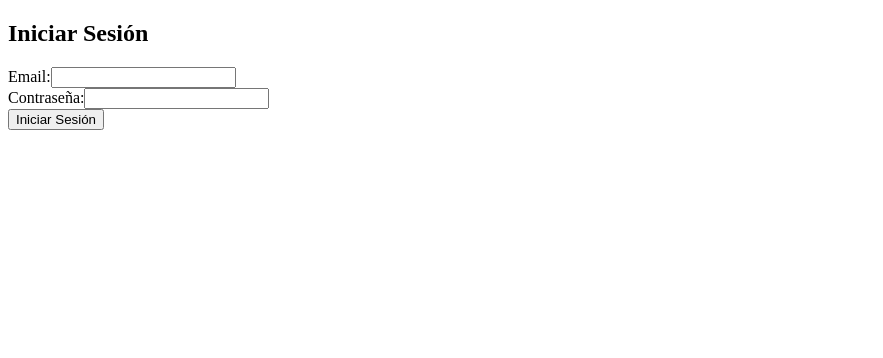
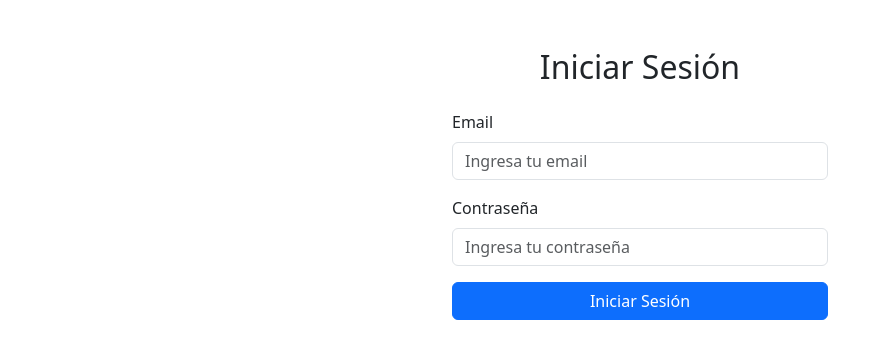
Before and after one commit to imanolof29/fiestas-dashboard, a React (Vite) app: page /signin in a window 1280 px wide. Shown: the top 358 px of the page, without its empty margins (0-883 px from the left). Built offline with nearby package versions, Linux system fonts and the light colour scheme.

Commit message:
add bootstrap

```diff
--- a/package.json
+++ b/package.json
@@ -11,7 +11,9 @@
   },
   "dependencies": {
     "axios": "^1.7.7",
+    "bootstrap": "^5.3.3",
     "react": "^18.3.1",
+    "react-bootstrap": "^2.10.5",
     "react-dom": "^18.3.1",
     "react-router-dom": "^6.27.0"
   },
--- a/src/App.tsx
+++ b/src/App.tsx
@@ -1,5 +1,6 @@
 import AuthProvider from "./providers/AuthProvider"
 import Routes from "./routes/Routes"
+import 'bootstrap/dist/css/bootstrap.min.css';
 
 function App() {
   return (
--- /dev/null
+++ b/src/components/Header.tsx
@@ -0,0 +1,41 @@
+import { Button, Container, Nav, Navbar } from "react-bootstrap";
+import { Link } from "react-router-dom";
+
+const Header = () => {
+    return (
+        <Navbar bg="dark" variant="dark" expand="lg">
+            <Container>
+                {/* Logotipo o nombre de la aplicación */}
+                <Navbar.Brand as={Link} to="/">
+                    MiAplicación
+                </Navbar.Brand>
+
+                {/* Botón de navegación responsive */}
+                <Navbar.Toggle aria-controls="navbar-nav" />
+
+                {/* Elementos de navegación */}
+                <Navbar.Collapse id="navbar-nav">
+                    <Nav className="me-auto">
+                        <Nav.Link as={Link} to="/home">
+                            Inicio
+                        </Nav.Link>
+                        <Nav.Link as={Link} to="/about">
+                            Acerca de
+                        </Nav.Link>
+                        <Nav.Link as={Link} to="/contact">
+                            Contacto
+                        </Nav.Link>
+                    </Nav>
+
+                    <Nav>
+                        <Button variant="outline-light">
+                            Cerrar sesion
+                        </Button>
+                    </Nav>
+                </Navbar.Collapse>
+            </Container>
+        </Navbar>
+    );
+}
+
+export default Header
--- a/src/pages/auth/signin/SignIn.tsx
+++ b/src/pages/auth/signin/SignIn.tsx
@@ -2,6 +2,7 @@ import { useState } from "react"
 import { signIn } from "../../../services/auth";
 import { useAuth } from "../../../providers/AuthProvider";
 import { useNavigate } from "react-router-dom";
+import { Alert, Container, Form, Button } from "react-bootstrap";
 
 export const SignIn = () => {
 
@@ -11,6 +12,7 @@ export const SignIn = () => {
 
     const [email, setEmail] = useState("")
     const [password, setPassword] = useState("")
+    const [error, setError] = useState("")
 
     const handleLogin = async (e: React.FormEvent) => {
         e.preventDefault();
@@ -21,35 +23,41 @@ export const SignIn = () => {
             navigate("/", { replace: true });
         } catch (err) {
             console.log(err)
+            setError("Algo fue mal")
         }
     };
 
     return (
-        <div>
-            <h2>Iniciar Sesión</h2>
-            <form onSubmit={handleLogin}>
-                <div>
-                    <label htmlFor="username">Email:</label>
-                    <input
+        <Container className="mt-5" style={{ maxWidth: '400px' }}>
+            <h2 className="text-center mb-4">Iniciar Sesión</h2>
+            {error && <Alert variant="danger">{error}</Alert>}
+            <Form onSubmit={handleLogin}>
+                <Form.Group controlId="formEmail" className="mb-3">
+                    <Form.Label>Email</Form.Label>
+                    <Form.Control
                         type="email"
-                        id="email"
+                        placeholder="Ingresa tu email"
                         value={email}
                         onChange={(e) => setEmail(e.target.value)}
                         required
                     />
-                </div>
-                <div>
-                    <label htmlFor="password">Contraseña:</label>
-                    <input
+                </Form.Group>
+
+                <Form.Group controlId="formPassword" className="mb-3">
+                    <Form.Label>Contraseña</Form.Label>
+                    <Form.Control
                         type="password"
-                        id="password"
+                        placeholder="Ingresa tu contraseña"
                         value={password}
                         onChange={(e) => setPassword(e.target.value)}
                         required
                     />
-                </div>
-                <button type="submit">Iniciar Sesión</button>
-            </form>
-        </div>
+                </Form.Group>
+
+                <Button variant="primary" type="submit" className="w-100">
+                    Iniciar Sesión
+                </Button>
+            </Form>
+        </Container>
     )
 }
--- a/src/routes/ProtectedRoute.tsx
+++ b/src/routes/ProtectedRoute.tsx
@@ -1,15 +1,22 @@
 import { Navigate, Outlet } from "react-router-dom"
 import { useAuth } from "../providers/AuthProvider"
+import Header from "../components/Header"
+import { Container } from "react-bootstrap"
 
 export const ProtectedRoute = () => {
     const { token } = useAuth()
-
-    console.log(token)
 
     if (!token) {
         return <Navigate to="/signin" />
     }
 
-    return <Outlet />
+    return (
+        <>
+            <Header />
+            <Container className="my-4">
+                <Outlet />
+            </Container>
+        </>
+    )
 
 }
--- a/src/routes/Routes.tsx
+++ b/src/routes/Routes.tsx
@@ -1,11 +1,8 @@
 import { createBrowserRouter, RouterProvider } from "react-router-dom"
-import { useAuth } from "../providers/AuthProvider"
 import { SignIn } from "../pages/auth/signin/SignIn"
 import { ProtectedRoute } from "./ProtectedRoute"
 
 const Routes = () => {
-
-    const { token } = useAuth()
 
     const adminRoutes = [
         {
```
Also changed, not shown: 1 other file (tests, documents, lock files or other folders).
